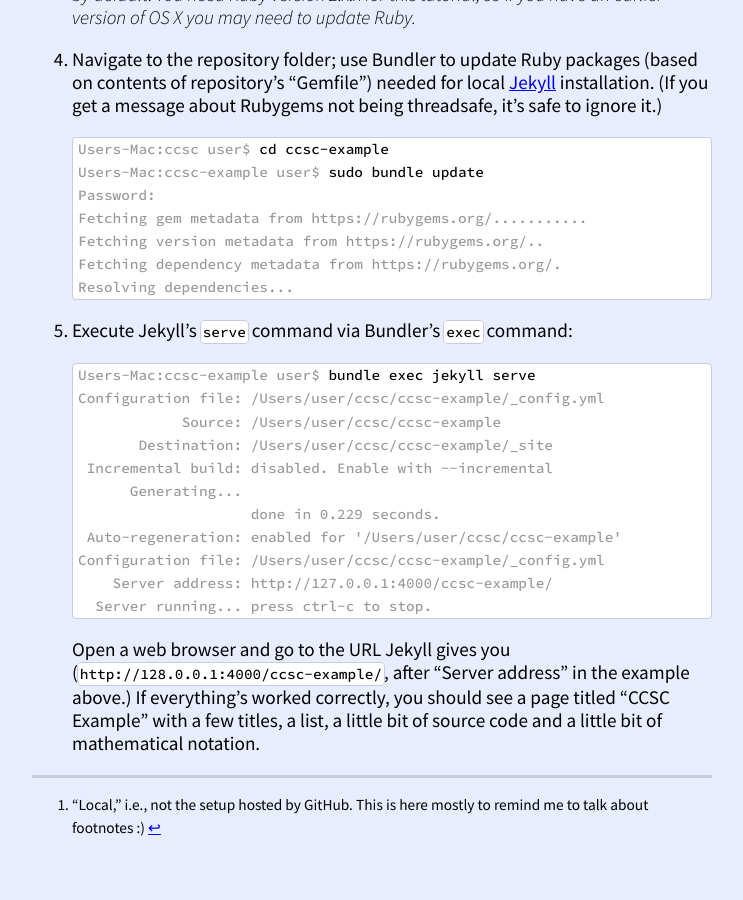
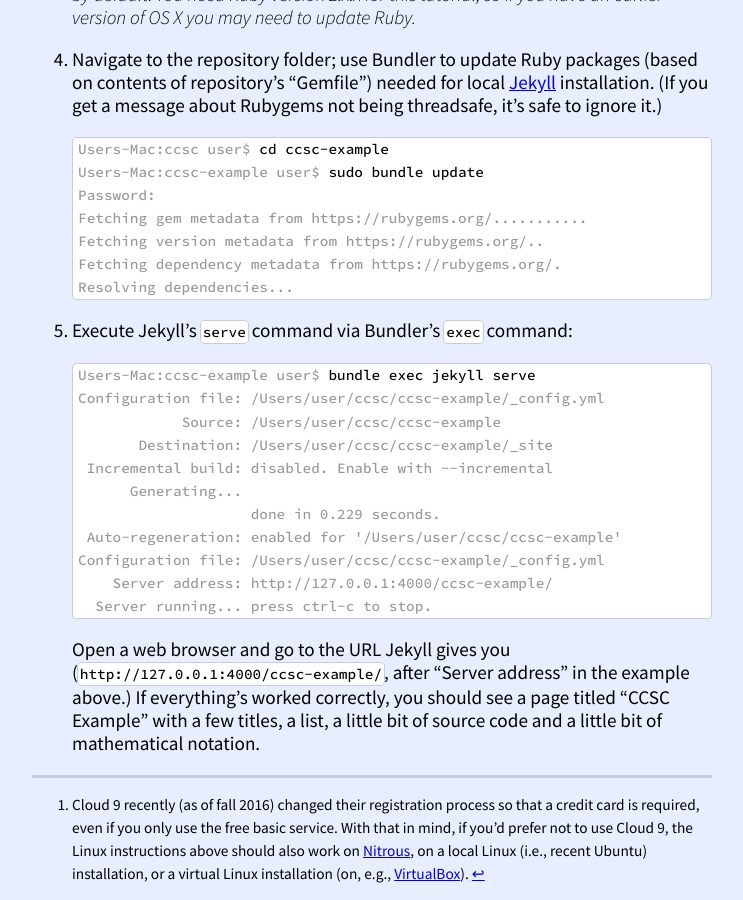
Before and after one commit to TIny-Hacker/ccsc-tutorial, a Jekyll site: the page built from setup.md, in a window 1280 px wide and 900 px high, scrolled down 6051 px. Shown: the whole window, without its empty margins (268-1011 px from the left). Built offline with Jekyll 4.4.1, drawn with Linux system fonts in a browser that asks for light colours; before the commit the page ends 6905 px from its top, so only the background shows below that; some of the changed text lies outside the part shown.

Commit message:
Minor corrections / updates to index.md, setup.md.

```diff
--- a/setup.md
+++ b/setup.md
@@ -13,18 +13,16 @@ summary:
 ## Prerequisites
 
 Create a (free personal) [GitHub](https://github.com/) account.
-Choose environment for local[^local] setup:
+Choose environment for local setup:
 
--   [Linux](#linux) (via Cloud9 web-based virtual machine).
+-   [Linux](#linux) (tested in Ubuntu 14.04, via Cloud9 web-based
+    virtual machine).
 -   [Windows](#windows) (tested in Windows 10).
 -   [OS X](#os-x) (tested in Sierra).
 
-[^local]: "Local," i.e., not the setup hosted by GitHub.  This is
-    here mostly to remind me to talk about footnotes :)
-
 ## Linux
 
-1.  Create a (free) [Cloud9](https://c9.i0/) account.  Login and create
+1.  Create a (free) [Cloud9](https://c9.io/) account.[^cloud9]  Login and create
     a new workspace.  Under "Choose a template,"
     pick "Blank" to get the default [Ubuntu](https://www.ubuntu.com)
     Linux configuration.
@@ -267,7 +265,7 @@ Choose environment for local[^local] setup:
     </pre>
 
     Open a web browser and go to the URL Jekyll gives you
-    (`http://128.0.0.1:4000/ccsc-example/`, after "Server address" in the
+    (`http://127.0.0.1:4000/ccsc-example/`, after "Server address" in the
     example above).  If everything's worked correctly, you should see a page
     titled "CCSC Example" with a few titles, a list, a little bit of source
     code and a little bit of mathematical notation.
@@ -360,7 +358,15 @@ Choose environment for local[^local] setup:
     </pre>
 
     Open a web browser and go to the URL Jekyll gives you
-    (`http://128.0.0.1:4000/ccsc-example/`, after "Server address" in the
+    (`http://127.0.0.1:4000/ccsc-example/`, after "Server address" in the
     example above.)  If everything's worked correctly, you should see a page
     titled "CCSC Example" with a few titles, a list, a little bit of source
     code and a little bit of mathematical notation.
+
+[^cloud9]: Cloud 9 recently (as of fall 2016) changed their registration
+           process so that a credit card is required, even if you only use
+           the free basic service.  With that in mind, if you'd prefer not
+           to use Cloud 9, the Linux instructions above should also work
+           on [Nitrous](https://www.nitrous.io), on a local Linux (i.e.,
+           recent Ubuntu) installation, or a virtual Linux installation
+           (on, e.g., [VirtualBox](https://www.virtualbox.org)).
```
Also changed, not shown: index.md (+4 -0 lines).
